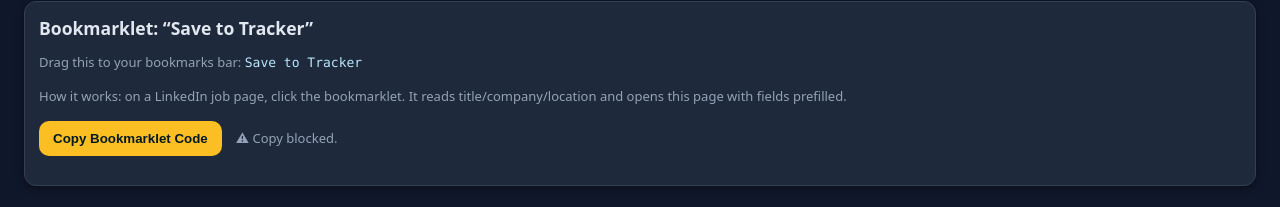
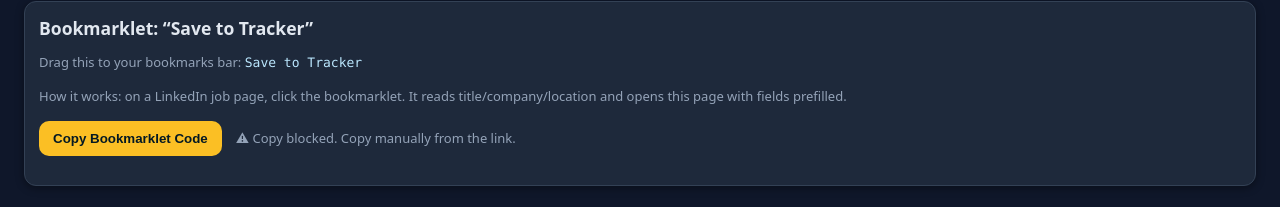
Before and after one commit to NMillerIT/personal-site, a plain HTML site: page admin/jobs.html in a window 1280 px wide. Both pictures are taken after a click on the button "Copy Bookmarklet Code". Shown: the part 851-1058 px from the top of the page. Drawn offline with Linux system fonts and the light colour scheme.

Commit message:
Update jobs.html
Yet again...

```diff
--- a/admin/jobs.html
+++ b/admin/jobs.html
@@ -248,43 +248,77 @@ $('clearAll').onclick = () => {
   }
 })();
 
-/* ========== Bookmarklet (stable version) ========== */
+/* ========== Bookmarklet (2025 selectors + guaranteed new tab) ========== */
 (function makeBookmarklet(){
   const adminUrl='https://nmillerit.github.io/personal-site/admin/jobs.html';
+
   const code=`(function(){
-    function readFields(){
-      const t=s=>document.querySelector(s)?.innerText?.trim()||'';
-      const getAttr=(s,a)=>document.querySelector(s)?.getAttribute(a)||'';
-      let title=t('h1[data-test-id="job-title"], h1.top-card-layout__title, h1');
-      let company=t('[data-test-id="company-name"], .topcard__org-name-link, .jobs-unified-top-card__company-name a');
-      let location=t('[data-test-id="job-location"], .topcard__flavor--bullet, .jobs-unified-top-card__bullet');
-      if(!title){const m=getAttr('meta[property="og:title"]','content'); if(m) title=m.split(' - ')[0];}
-      if(!company){const m=getAttr('meta[property="og:title"]','content'); if(m) company=m.split(' - ')[1];}
-      const currentUrl=(window.location&&window.location.href)||document.location.href||'';
-      return{title,company,location,currentUrl};
+    function txt(sel){return document.querySelector(sel)?.innerText?.trim()||'';}
+    function attr(sel,prop){return document.querySelector(sel)?.getAttribute(prop)||'';}
+
+    // Broadened selectors (2025 LinkedIn variants + older ones)
+    function readNow(){
+      let title =
+        txt('h1.jobs-details-top-card__job-title, h1[data-test-id="job-title"], h1.top-card-layout__title, h1') ||
+        txt('.job-details-jobs-unified-top-card__job-title, [class*="job-view"] h1');
+
+      let company =
+        txt('a.topcard__org-name-link, span.top-card-layout__company-name, .jobs-details-top-card__company-name a, [data-test-id="company-name"]') ||
+        txt('.jobs-unified-top-card__company-name a, .jobs-unified-top-card__company-name');
+
+      let location =
+        txt('[data-test-id="job-location"], .topcard__flavor--bullet, .jobs-details-top-card__bullet, .jobs-unified-top-card__subtitle, .top-card-layout__second-subline span');
+
+      // Meta fallbacks
+      const ogt = attr('meta[property="og:title"]','content') || '';
+      const ogd = attr('meta[property="og:description"]','content') || '';
+      const doct = (document.title||'').trim();
+
+      if(!title && ogt) title = ogt.split(' - ')[0]?.trim() || title;
+      if(!company){
+        const fromOg = ogt.split(' - ')[1]?.trim();
+        const fromDoc = doct.split(' - ')[1]?.trim();
+        company = fromOg || fromDoc || company;
+      }
+      if(!location && ogd){
+        const m = ogd.match(/(?:·|\||—)\s*([^·|—]+)$/);
+        if(m) location = m[1].trim();
+      }
+      if(!title && doct) title = doct.split(' | ')[0].split(' - ')[0].trim();
+
+      const currentUrl = (window.location && window.location.href) || document.location.href || '';
+      return { title, company, location, currentUrl };
     }
-    (function tryRead(n){
-      const r=readFields();
-      if((r.title||r.company||r.location)||n>6){
-        const q='?pf=1&title='+encodeURIComponent(r.title)+
+
+    // Retry a few times to let LinkedIn lazy-load
+    (function tryRead(tries){
+      const r = readNow();
+      if ((r.title || r.company || r.location) || tries >= 6) {
+        const q='?pf=1&pf=1&title='+encodeURIComponent(r.title)+
                 '&company='+encodeURIComponent(r.company)+
                 '&location='+encodeURIComponent(r.location)+
                 '&link='+encodeURIComponent(r.currentUrl);
-        const w=window.open('${adminUrl}'+q,'_blank','noopener,noreferrer');
-        if(!w)location.href='${adminUrl}'+q;
-      } else setTimeout(()=>tryRead(n+1),250);
+        // Unique name so the browser NEVER reuses the current tab
+        const w = window.open('${adminUrl}'+q, 'jobtrack_'+Date.now(), 'noopener,noreferrer');
+        if(!w){ location.href='${adminUrl}'+q; }
+      } else {
+        setTimeout(()=>tryRead(tries+1), 250);
+      }
     })(0);
   })();`;
+
   const minified='javascript:'+code.replace(/\s+/g,' ');
-  $('bm').href=minified;
-  const btn=$('copyBm'); const note=$('copyNote');
+  document.getElementById('bm').href=minified;
+
+  const btn=document.getElementById('copyBm');
+  const note=document.getElementById('copyNote');
   btn.onclick=async()=>{
     try{
       await navigator.clipboard.writeText(minified);
-      note.textContent='✅ Copied!';
+      note.textContent='✅ Copied! Update your “Save to Tracker” bookmark URL.';
       setTimeout(()=>note.textContent='',4000);
     }catch{
-      note.textContent='⚠ Copy blocked.';
+      note.textContent='⚠ Copy blocked. Copy manually from the link.';
     }
   };
 })();
```
